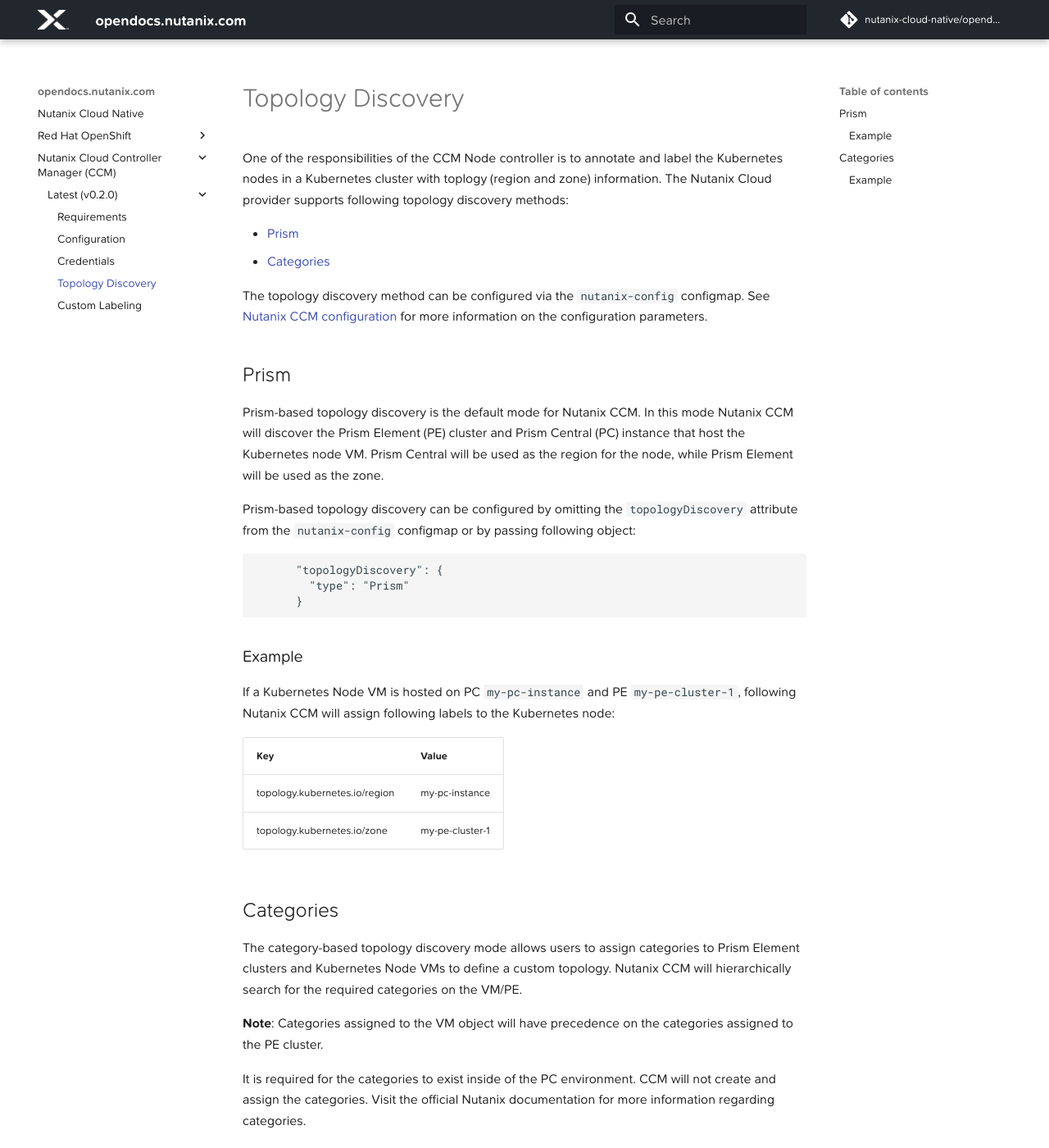
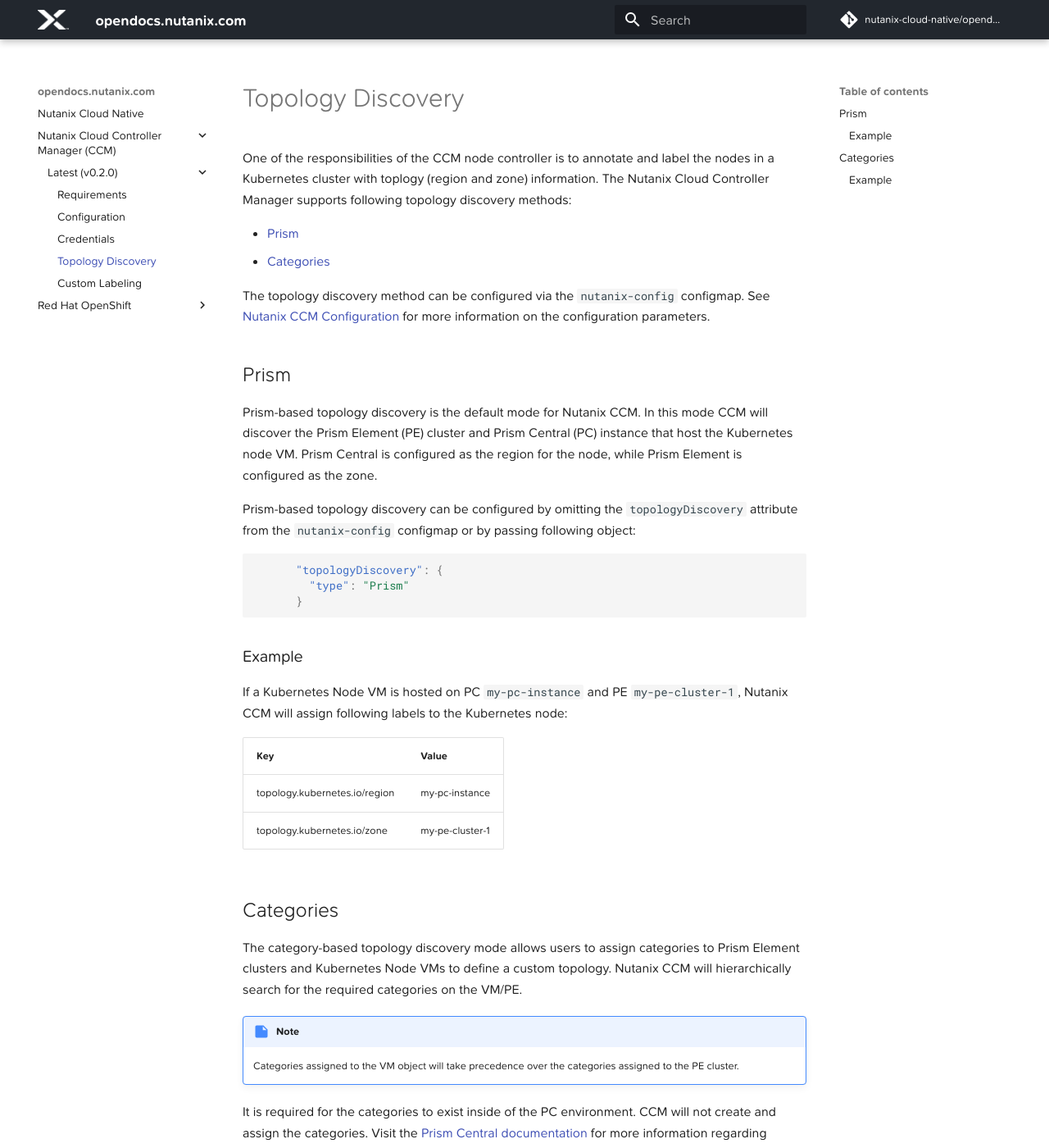
Before and after one commit to nutanix-cloud-native/opendocs, an MkDocs documentation site: the page built from docs/ccm/latest/topology_discovery.md, in a window 1280 px wide and 1400 px high. Shown: the whole window at 82% size. Built offline with MkDocs 1.6.1 and Material for MkDocs 9.7.7, drawn with Linux system fonts in a browser that asks for light colours; comment, search, counter and statistics services are not loaded; some of the changed text lies outside the part shown.

Commit message:
formatting for CCM

````diff
--- a/docs/ccm/latest/topology_discovery.md
+++ b/docs/ccm/latest/topology_discovery.md
@@ -1,16 +1,15 @@
 # Topology Discovery
 
-One of the responsibilities of the CCM Node controller is to annotate and label the Kubernetes nodes in a Kubernetes cluster with toplogy (region and zone) information.
-The Nutanix Cloud provider supports following topology discovery methods:
+One of the responsibilities of the CCM node controller is to annotate and label the nodes in a Kubernetes cluster with toplogy (region and zone) information. The Nutanix Cloud Controller Manager supports following topology discovery methods:
 
 - [Prism](#prism)
 - [Categories](#categories)
 
-The topology discovery method can be configured via the `nutanix-config` configmap. See [Nutanix CCM configuration](./ccm_configuration.md) for more information on the configuration parameters.
+The topology discovery method can be configured via the `nutanix-config` configmap. See [Nutanix CCM Configuration](./ccm_configuration.md) for more information on the configuration parameters.
 
 ## Prism
 
-Prism-based topology discovery is the default mode for Nutanix CCM. In this mode Nutanix CCM will discover the Prism Element (PE) cluster and Prism Central (PC) instance that host the Kubernetes node VM. Prism Central will be used as the region for the node, while Prism Element will be used as the zone.
+Prism-based topology discovery is the default mode for Nutanix CCM. In this mode CCM will discover the Prism Element (PE) cluster and Prism Central (PC) instance that host the Kubernetes node VM. Prism Central is configured as the region for the node, while Prism Element is configured as the zone.
 
 Prism-based topology discovery can be configured by omitting the `topologyDiscovery` attribute from the `nutanix-config` configmap or by passing following object:
 ```JSON
@@ -20,7 +19,7 @@ Prism-based topology discovery can be configured by omitting the `topologyDiscov
 ```
 
 ### Example
-If a Kubernetes Node VM is hosted on PC `my-pc-instance` and PE `my-pe-cluster-1`, following Nutanix CCM will assign following labels to the Kubernetes node:
+If a Kubernetes Node VM is hosted on PC `my-pc-instance` and PE `my-pe-cluster-1`, Nutanix CCM will assign following labels to the Kubernetes node:
 
 |Key                          |Value          |
 |-----------------------------|---------------|
@@ -31,10 +30,12 @@ If a Kubernetes Node VM is hosted on PC `my-pc-instance` and PE `my-pe-cluster-1
 
 The category-based topology discovery mode allows users to assign categories to Prism Element clusters and Kubernetes Node VMs to define a custom topology. Nutanix CCM will hierarchically search for the required categories on the VM/PE.
 
-**Note**: Categories assigned to the VM object will have precedence on the categories assigned to the PE cluster.
+!!! note
+
+    Categories assigned to the VM object will take precedence over the categories assigned to the PE cluster.
 
 It is required for the categories to exist inside of the PC environment. CCM will not create and assign the categories.
-Visit the official Nutanix documentation for more information regarding categories.
+Visit the [Prism Central documentation](https://portal.nutanix.com/page/documents/details?targetId=Prism-Central-Guide-vpc_2022_6:ssp-ssp-categories-manage-pc-c.html){target=_blank} for more information regarding categories.
 
 To enable the Categories topology discovery mode for Nutanix CCM, provide following information in the `topologyDiscovery` attribute:
 
--- a/mkdocs.yml
+++ b/mkdocs.yml
@@ -5,17 +5,13 @@ theme:
   features:
     - content.code.annotate
   favicon: images/favicon.png
+  icon:
+    admonition:
+      note: material/note
 extra_css:
   - stylesheets/extra.css
 nav:
     - 'Nutanix Cloud Native': 'index.md'
-    - 'Red Hat OpenShift':
-        - 'Install':
-          - 'Agnostic': 'openshift/install/agnostic/index.md'
-          - 'IPI': 'openshift/install/ipi/index.md'
-        - 'Post Install': 'openshift/post-install/index.md'
-        - Operators:
-          - 'CSI': 'openshift/operators/csi/index.md'
     - 'Nutanix Cloud Controller Manager (CCM)':
         - 'Latest (v0.2.0)':
           - 'Requirements': 'ccm/latest/requirements.md'
@@ -23,8 +19,20 @@ nav:
           - 'Credentials':  'ccm/latest/ccm_credentials.md'
           - 'Topology Discovery': 'ccm/latest/topology_discovery.md'
           - 'Custom Labeling':  'ccm/latest/custom_labeling.md'
+    - 'Red Hat OpenShift':
+          - 'Install':
+            - 'Agnostic': 'openshift/install/agnostic/index.md'
+            - 'IPI': 'openshift/install/ipi/index.md'
+          - 'Post Install': 'openshift/post-install/index.md'
+          - Operators:
+            - 'CSI': 'openshift/operators/csi/index.md'
+
 markdown_extensions:
   - attr_list
+  - admonition
+  - pymdownx.details
+  - pymdownx.superfences
+  - tables
 copyright: Copyright &copy; 2021 - 2022 Nutanix, Inc.
 extra:
   generator: false
````
Also changed, not shown: other parts of docs/ccm/latest/topology_discovery.md (+29 -28 lines), docs/ccm/latest/ccm_configuration.md (+9 -9 lines), docs/ccm/latest/ccm_credentials.md (+0 -1 lines), docs/ccm/latest/custom_labeling.md (+3 -3 lines), docs/ccm/latest/requirements.md (+5 -8 lines).
